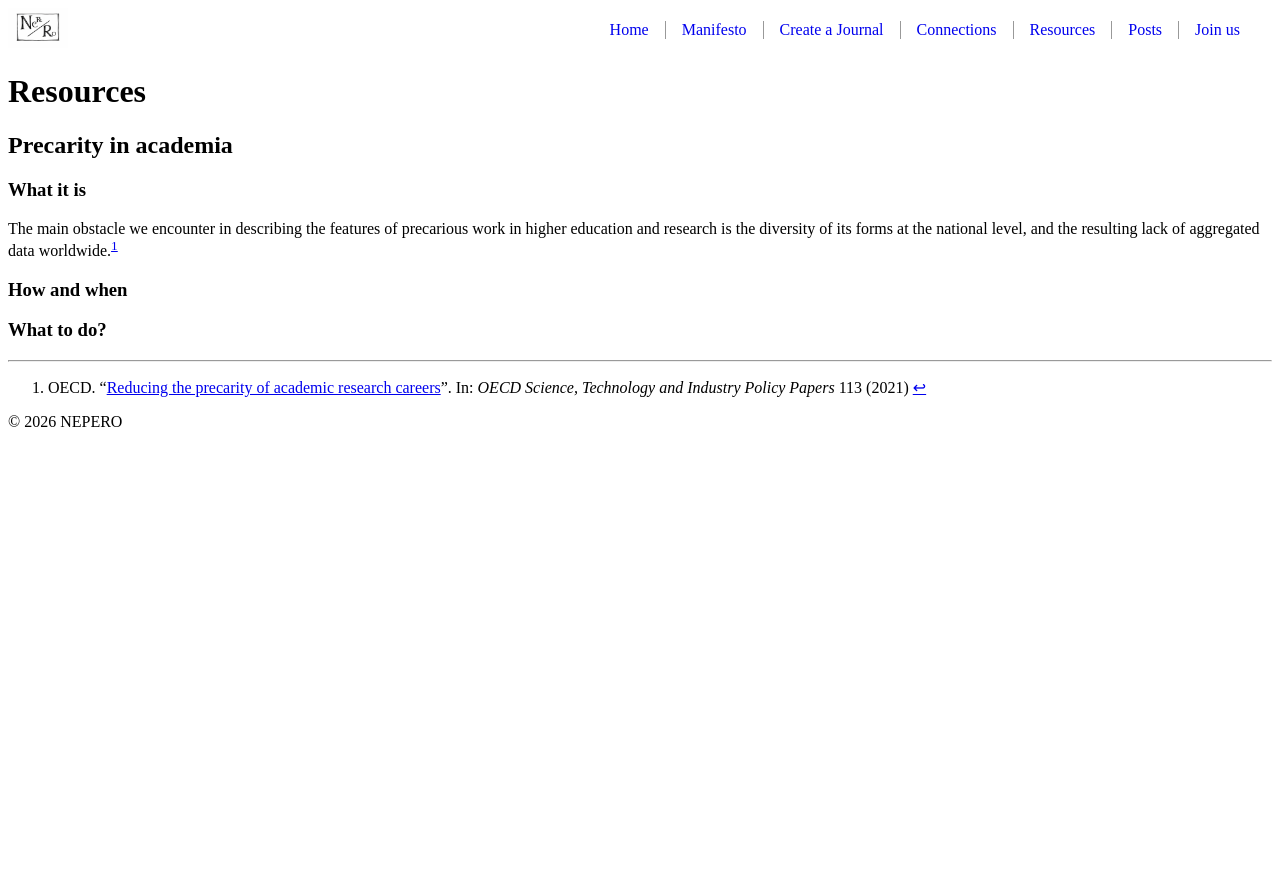
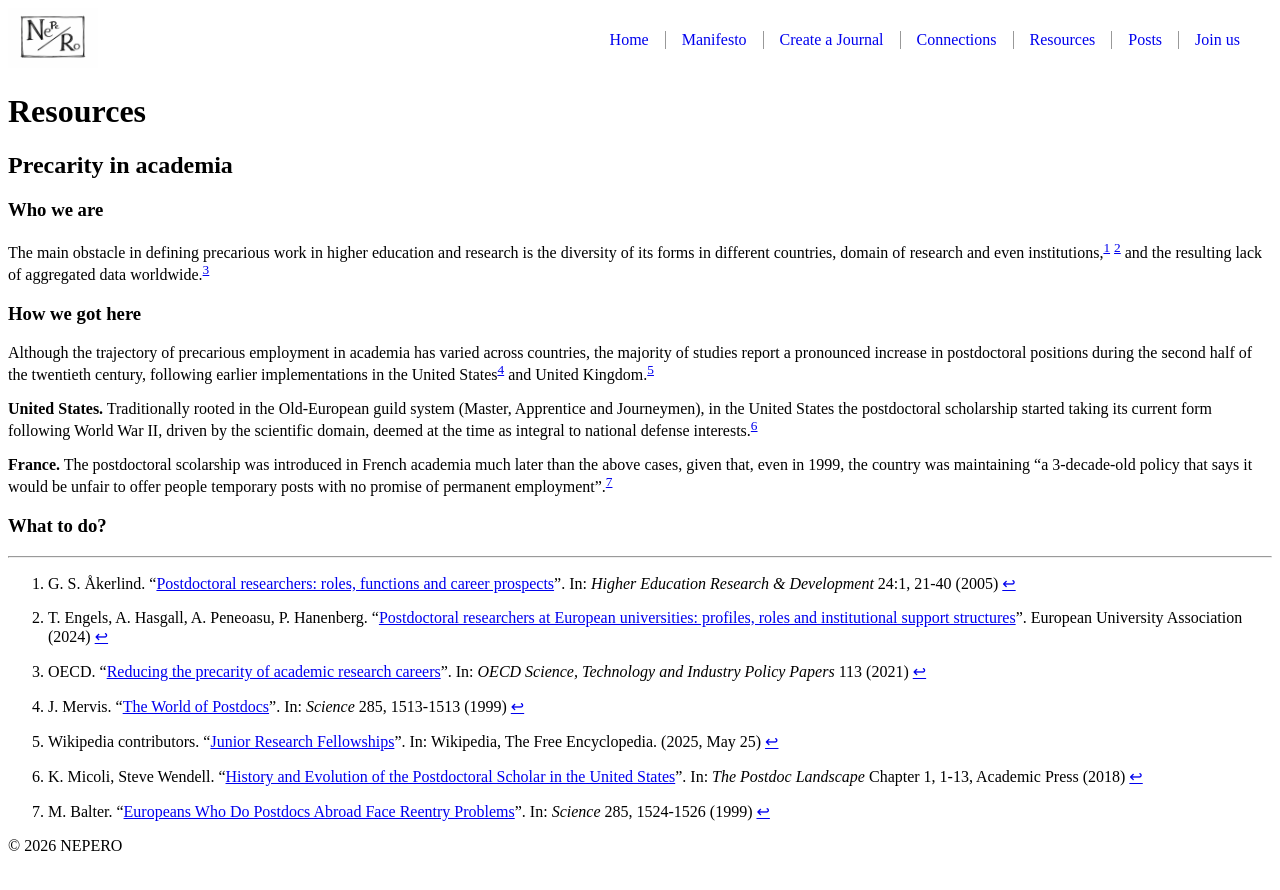
Before and after one commit to NPR-Nepero/nepero, a Jekyll site: the page built from resources.md, in a window 1280 px wide. Shown: the top 890 px of the page. Built offline with Jekyll 4.4.1, drawn with Linux system fonts in a browser that asks for light colours.

Commit message:
first pass on resources

```diff
--- a/_includes/refs.md
+++ b/_includes/refs.md
@@ -1 +1,13 @@
 [^oecd2021reducing]: OECD. "[Reducing the precarity of academic research careers](https://doi.org/10.1787/0f8bd468-en)". In: *OECD Science, Technology and Industry Policy Papers* 113 (2021)
+
+[^akerlind2005]: G. S. Åkerlind. "[Postdoctoral researchers: roles, functions and career prospects](http://dx.doi.org/10.1080/0729436052000318550)". In: *Higher Education Research & Development* 24:1, 21-40 (2005)
+
+[^eua2024report]: T. Engels, A. Hasgall, A. Peneoasu, P. Hanenberg. "[Postdoctoral researchers at European universities: profiles, roles and institutional support structures](https://www.eua.eu/publications/reports/postdoctoral-researchers-at-european-universities-profiles-roles-and-institutional-support-structures.html)". European University Association (2024)
+
+[^mervis1999science]: J. Mervis. "[The World of Postdocs](https://doi.org/10.1126/science.285.5433.1513)". In: *Science* 285, 1513-1513 (1999)
+
+[^wikiJRF]: Wikipedia contributors. "[Junior Research Fellowships](https://en.wikipedia.org/w/index.php?title=Junior_Research_Fellowships&oldid=1292137850)". In: Wikipedia, The Free Encyclopedia. (2025, May 25)
+
+[^micoli2018history]: K. Micoli, Steve Wendell. "[History and Evolution of the Postdoctoral Scholar in the United States](https://doi.org/10.1016/B978-0-12-813169-5.00001-X)". In: *The Postdoc Landscape* Chapter 1, 1-13, Academic Press (2018)
+
+[^balter1999europe]: M. Balter. "[Europeans Who Do Postdocs Abroad Face Reentry Problems](https://doi.org/10.1126/science.285.5433.1524)". In: *Science* 285, 1524-1526 (1999)
--- a/assets/css/style.css
+++ b/assets/css/style.css
@@ -10,7 +10,7 @@
 }
 
 .site-logo img {
-  height: 40px;
+  height: 60px;
   width: auto;
 }
 
@@ -35,6 +35,7 @@
 .nav-toggle {
   display: none;
 }
+
 
 /* ===== Collapsed (mobile) navigation ===== */
 
--- a/resources.md
+++ b/resources.md
@@ -7,11 +7,17 @@ title: Resources
 
 ## Precarity in academia
 
-### What it is
+### Who we are
 
-The main obstacle we encounter in describing the features of precarious work in higher education and research is the diversity of its forms at the national level, and the resulting lack of aggregated data worldwide.[^oecd2021reducing]
+The main obstacle in defining precarious work in higher education and research is the diversity of its forms in different countries, domain of research and even institutions,[^akerlind2005] [^eua2024report] and the resulting lack of aggregated data worldwide.[^oecd2021reducing]
 
-### How and when
+### How we got here
+
+Although the trajectory of precarious employment in academia has varied across countries, the majority of studies report a pronounced increase in postdoctoral positions during the second half of the twentieth century, following earlier implementations in the United States[^mervis1999science] and United Kingdom.[^wikiJRF]
+
+**United States.** Traditionally rooted in the Old-European guild system (Master, Apprentice and Journeymen), in the United States the postdoctoral scholarship started taking its current form following World War II, driven by the scientific domain, deemed at the time as integral to national defense interests.[^micoli2018history]
+
+**France.** The postdoctoral scolarship was introduced in French academia much later than the above cases, given that, even in 1999, the country was maintaining "a 3-decade-old policy that says it would be unfair to offer people temporary posts with no promise of permanent employment".[^balter1999europe]
 
 ### What to do?
 
```
Also changed, not shown: index.md (+1 -0 lines), README.md.
